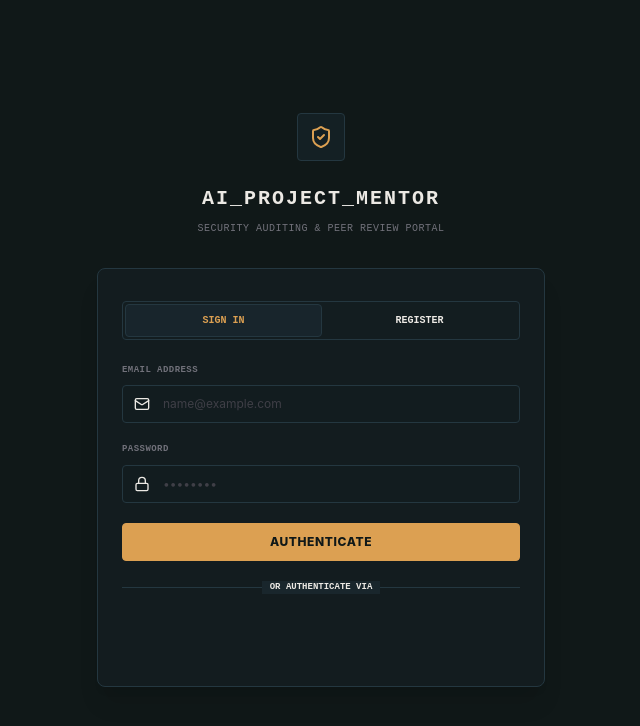
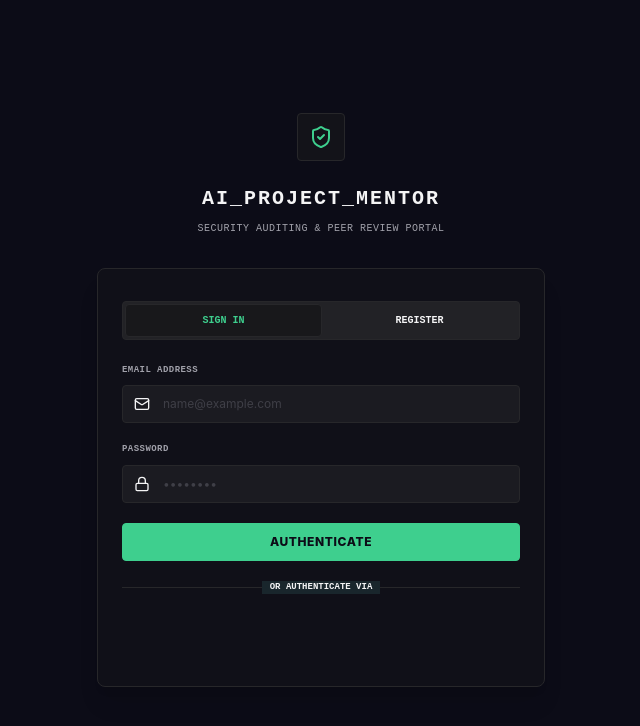
Before and after one commit to kaweeshaweerasinghe710/AI-Project-Mentor, a Next.js app in the folder frontend/: page /login in a window 1280 px wide. Shown: the top 726 px of the page, without its empty margins (319-959 px from the left). Built offline with nearby package versions, Linux system fonts and the light colour scheme; no server answers.

Commit message:
Update styles

```diff
--- a/frontend/app/components/chat/ChatHeader.tsx
+++ b/frontend/app/components/chat/ChatHeader.tsx
@@ -6,7 +6,7 @@ export default function ChatHeader() {
   return (
     <div className="border-b border-border bg-zinc-950 px-5 py-4 flex items-center justify-between shrink-0 font-sans">
       <div className="flex items-center gap-2.5">
-        <div className="h-1.5 w-1.5 rounded-full bg-[#859F3D] shrink-0 animate-pulse" />
+        <div className="h-1.5 w-1.5 rounded-full bg-emerald-500 shrink-0 animate-pulse" />
         <div>
           <h3 className="text-xs font-bold text-zinc-300 uppercase tracking-wider font-mono">
             AI_SENIOR_ARCHITECT
--- a/frontend/app/components/dashboard/MetricCard.tsx
+++ b/frontend/app/components/dashboard/MetricCard.tsx
@@ -23,14 +23,14 @@ export default function MetricCard({
   icon: Icon
 }: MetricCardProps) {
   const getScoreColor = (val: number) => {
-    if (val >= 85) return 'text-[#859F3D]'; // Muted Green
-    if (val >= 70) return 'text-accent'; // Sandstone Gold
+    if (val >= 85) return 'text-emerald-500';
+    if (val >= 70) return 'text-accent';
     if (val >= 60) return 'text-amber-500';
-    return 'text-rose-450';
+    return 'text-rose-500';
   };
 
   return (
-    <div className="rounded-lg border border-border bg-panel/65 p-5 flex flex-col justify-between hover:border-accent hover:bg-[#1C2C33] hover:-translate-y-1 transition-all duration-300 group font-sans">
+    <div className="rounded-lg border border-border bg-panel/65 p-5 flex flex-col justify-between hover:border-accent/60 hover:bg-panel hover:-translate-y-0.5 transition-all duration-200 group font-sans">
       <div>
         <div className="flex items-center justify-between mb-4">
           <div className="flex h-8 w-8 items-center justify-center rounded border border-border bg-surface/30 text-zinc-400 group-hover:text-accent transition duration-200">
--- a/frontend/app/components/dashboard/SummaryHighlights.tsx
+++ b/frontend/app/components/dashboard/SummaryHighlights.tsx
@@ -15,7 +15,7 @@ export default function SummaryHighlights({ result, onNavigateToTab }: SummaryHi
       {/* Structural Success Panel */}
       <div className="rounded-lg border border-border bg-panel/50 p-6 card-hover">
         <div className="flex items-center gap-2 border-b border-border/65 pb-3 mb-4">
-          <CheckCircle className="h-4 w-4 text-[#859F3D]" />
+          <CheckCircle className="h-4 w-4 text-emerald-500" />
           <h3 className="text-xs font-bold text-foreground uppercase tracking-wider">
             Structural Success
           </h3>
--- a/frontend/app/globals.css
+++ b/frontend/app/globals.css
@@ -1,19 +1,19 @@
 @import "tailwindcss";
 @import url('https://fonts.googleapis.com/css2?family=Inter:wght@400;500;600;700&family=JetBrains+Mono:wght@400;500;600;700&display=swap');
 
-/* 1. Design Tokens (CSS Variables) */
+/* 1. Graphite Design Tokens (Centralized Theme) */
 :root {
-  --background: #101818;
-  --foreground: #ECE9E4;
-  --panel-bg: #18252C;
-  --surface-bg: #131D21;
-  --border-color: #243740;
-  --accent-color: #DCA052;
-  --accent-muted: rgba(220, 160, 82, 0.12);
-  --text-muted-color: #71717a; /* zinc-500 equivalent */
+  --background: #0c0c17;
+  --foreground: #f4f4f5;
+  --panel-bg: #18181b;
+  --surface-bg: #27272a;
+  --border-color: #27272a;
+  --accent-color: #3ecf8e;
+  --accent-muted: rgba(62, 207, 142, 0.08);
+  --text-muted-color: #a1a1aa;
 }
 
-/* 2. Mapping to Tailwind CSS Classes */
+
 @theme inline {
   --color-background: var(--background);
   --color-foreground: var(--foreground);
@@ -34,7 +34,7 @@ body {
   font-family: var(--font-sans);
 }
 
-/* Scrollbars & Animations */
+
 .scrollbar-thin::-webkit-scrollbar {
   width: 5px;
   height: 5px;
@@ -43,11 +43,11 @@ body {
   background: transparent;
 }
 .scrollbar-thin::-webkit-scrollbar-thumb {
-  background: var(--border-color);
+  background: #27272a;
   border-radius: 4px;
 }
 .scrollbar-thin::-webkit-scrollbar-thumb:hover {
-  background: #334d5a;
+  background: #3f3f46;
 }
 .scrollbar-none::-webkit-scrollbar {
   display: none;
@@ -57,20 +57,21 @@ body {
   scrollbar-width: none;
 }
 
-/* Interactive Classes referencing our tokens */
+
 .card-hover {
-  transition: all 0.3s cubic-bezier(0.25, 1, 0.5, 1);
+  transition: all 0.25s cubic-bezier(0.16, 1, 0.3, 1);
 }
 .card-hover:hover {
-  transform: translateY(-2px);
-  border-color: var(--accent-color);
-  background-color: #1C2B32;
+  transform: translateY(-1px);
+  border-color: #3f3f46;
+  background-color: #1c1c20;
 }
+
 .btn-hover {
-  transition: all 0.2s cubic-bezier(0.25, 1, 0.5, 1);
+  transition: all 0.25s cubic-bezier(0.16, 1, 0.3, 1);
 }
 .btn-hover:hover {
-  transform: translateY(-1px);
+  transform: translateY(-0.5px);
   border-color: var(--accent-color);
 }
 
@@ -79,5 +80,19 @@ body {
   to { opacity: 1; }
 }
 .animate-fade-in {
-  animation: fadeIn 0.35s cubic-bezier(0.25, 1, 0.5, 1) forwards;
+  animation: fadeIn 0.3s cubic-bezier(0.16, 1, 0.3, 1) forwards;
 }
+
+@keyframes slideUp {
+  from {
+    transform: translateY(8px);
+    opacity: 0;
+  }
+  to {
+    transform: translateY(0);
+    opacity: 1;
+  }
+}
+.animate-slide-up {
+  animation: slideUp 0.35s cubic-bezier(0.16, 1, 0.3, 1) forwards;
+}
```
